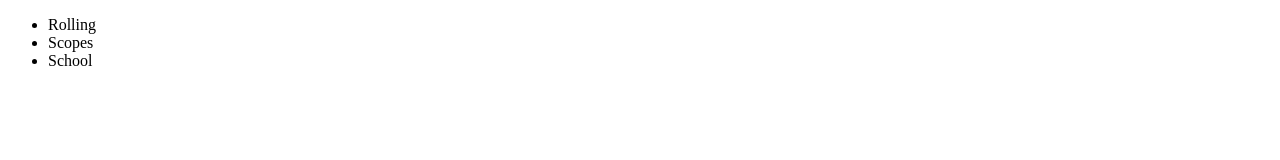
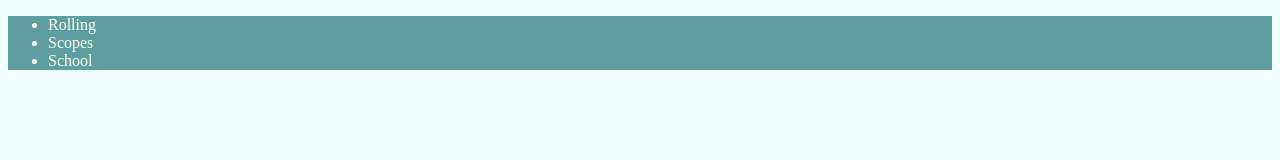
Before and after one commit to dashaleskina/rsschool-cv, a plain HTML site: page index.html in a window 1280 px wide. Drawn offline with Linux system fonts and the light colour scheme.

Commit message:
feat: add style.css

```diff
--- a/index.html
+++ b/index.html
@@ -4,6 +4,7 @@
     <meta charset="UTF-8">
     <meta name="viewport" content="width=device-width, initial-scale=1.0">
     <title>Document</title>
+    <link rel="stylesheet" href="style.css">
 </head>
 <body>
     <ul>
--- /dev/null
+++ b/style.css
@@ -0,0 +1,8 @@
+body {
+    background-color:azure;
+}
+
+ul {
+    background-color: cadetblue;
+    color:ivory;
+}
```
